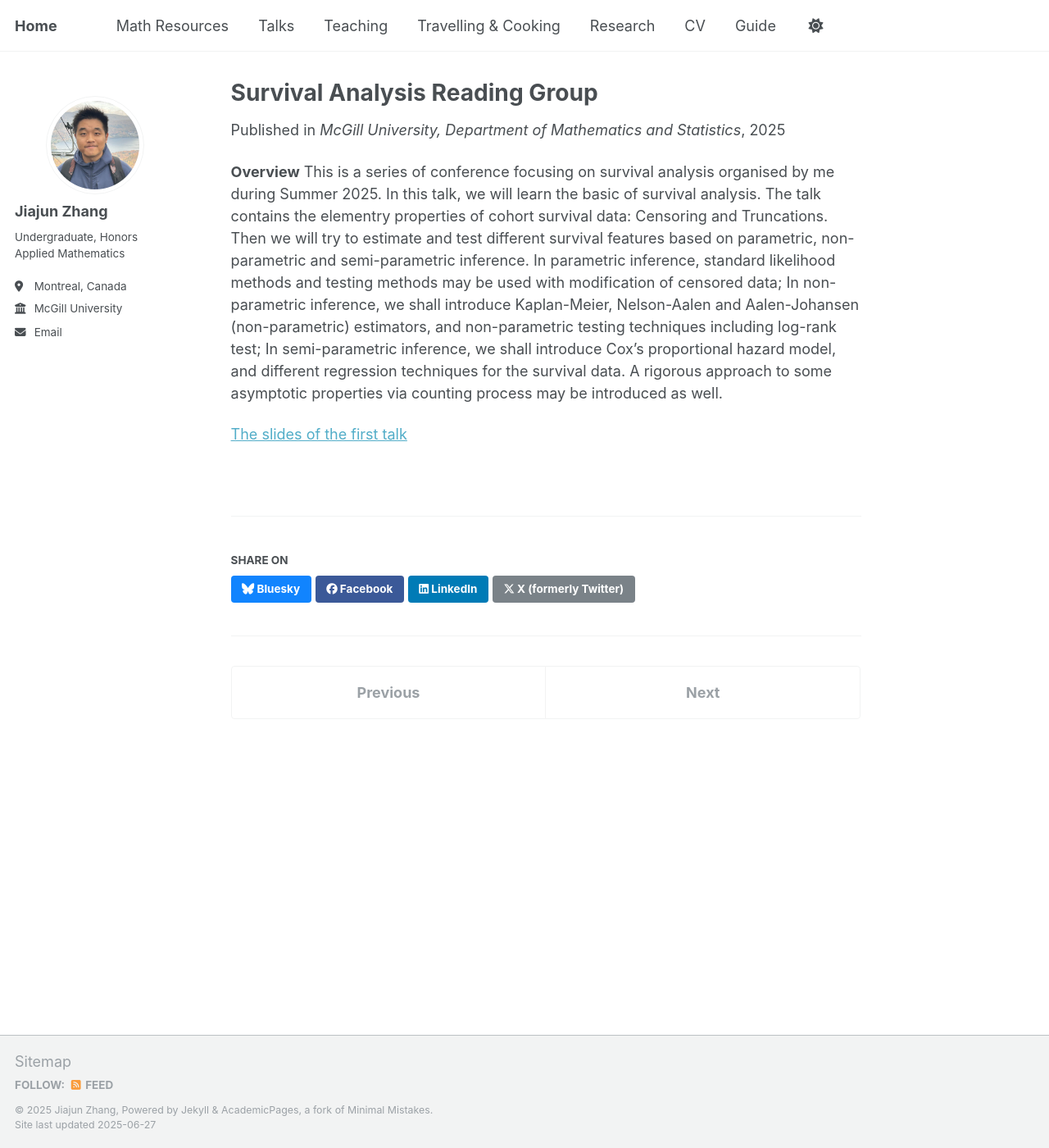
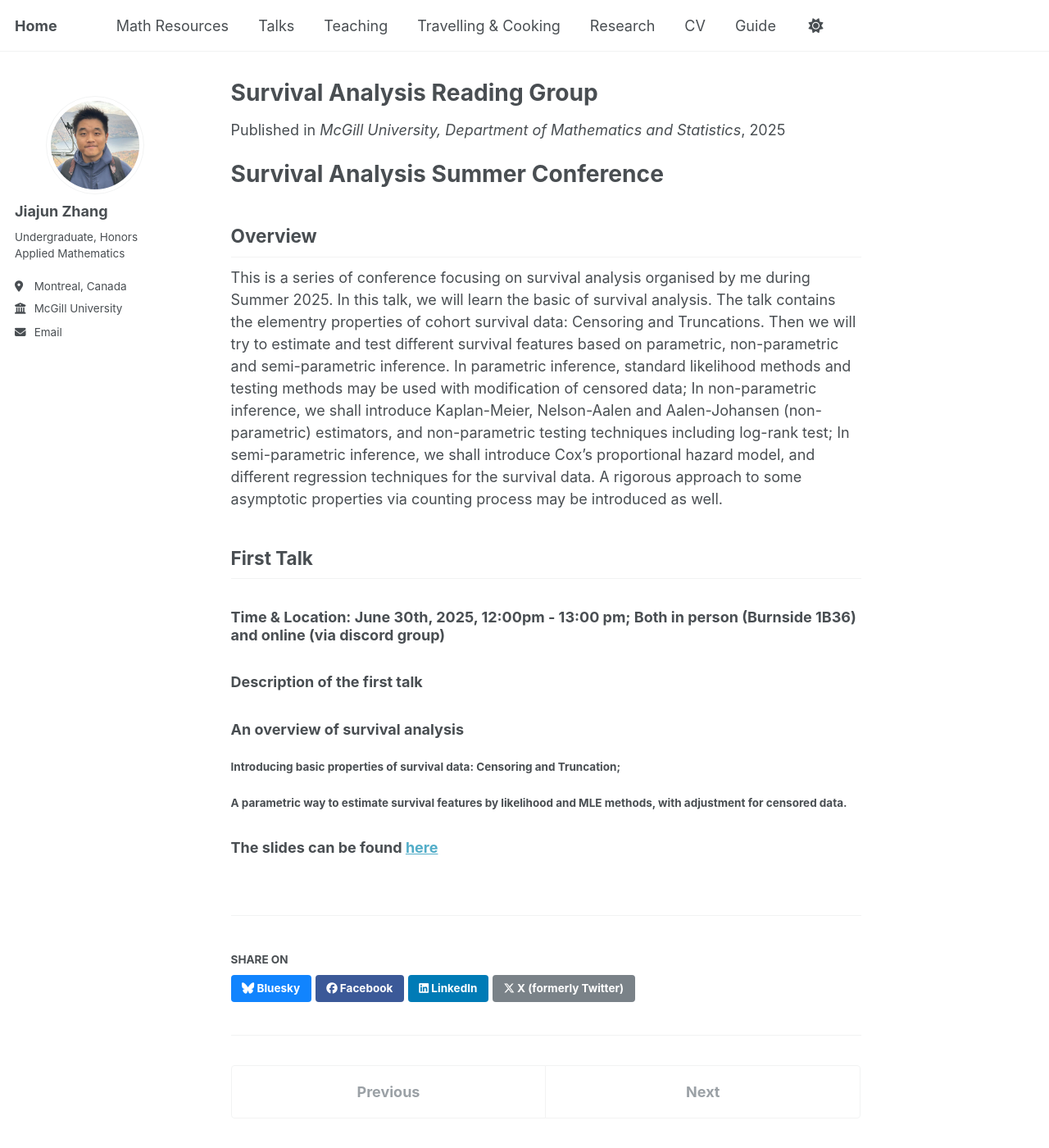
Before and after one commit to JohanssonRein/JohanssonRein.github.io, a Jekyll site: the page built from _talks/2025-06-01-survivalanalysis.md, in a window 1280 px wide and 1400 px high. Shown: the whole window at 82% size. Built offline with Jekyll 4.4.1, drawn with Linux system fonts in a browser that asks for light colours.

Commit message:
Update 2025-06-01-survivalanalysis.md

```diff
--- a/_talks/2025-06-01-survivalanalysis.md
+++ b/_talks/2025-06-01-survivalanalysis.md
@@ -9,9 +9,22 @@ date: 2025-06-01
 location: "Montreal, QC, Canada"
 ---
 
+# Survival Analysis Summer Conference
 
-**Overview** This is a series of conference focusing on survival analysis organised by me during Summer 2025. In this talk, we will learn the basic of survival analysis. The talk contains the elementry properties of cohort survival data: Censoring and Truncations. Then we will try to estimate and test different survival features based on parametric, non-parametric and semi-parametric inference. In parametric inference, standard likelihood methods and testing methods may be used with modification of censored data; In non-parametric inference, we shall introduce Kaplan-Meier, Nelson-Aalen and Aalen-Johansen (non-parametric) estimators, and non-parametric testing techniques including log-rank test; In semi-parametric inference, we shall introduce Cox's proportional hazard model, and different regression techniques for the survival data. A rigorous approach to some asymptotic properties via counting process may be introduced as well.
+## Overview
 
+This is a series of conference focusing on survival analysis organised by me during Summer 2025. In this talk, we will learn the basic of survival analysis. The talk contains the elementry properties of cohort survival data: Censoring and Truncations. Then we will try to estimate and test different survival features based on parametric, non-parametric and semi-parametric inference. In parametric inference, standard likelihood methods and testing methods may be used with modification of censored data; In non-parametric inference, we shall introduce Kaplan-Meier, Nelson-Aalen and Aalen-Johansen (non-parametric) estimators, and non-parametric testing techniques including log-rank test; In semi-parametric inference, we shall introduce Cox's proportional hazard model, and different regression techniques for the survival data. A rigorous approach to some asymptotic properties via counting process may be introduced as well.
 
+## First Talk
 
-[The slides of the first talk](/files/SurvivalAnalysisTalk1.pdf)
+### Time & Location: June 30th, 2025, 12:00pm - 13:00 pm; Both in person (Burnside 1B36) and online (via discord group)
+
+### Description of the first talk
+
+### An overview of survival analysis
+
+#### Introducing basic properties of survival data: Censoring and Truncation;
+
+#### A parametric way to estimate survival features by likelihood and MLE methods, with adjustment for censored data.
+
+### The slides can be found [here](/files/SurvivalAnalysisTalk1.pdf)
```
